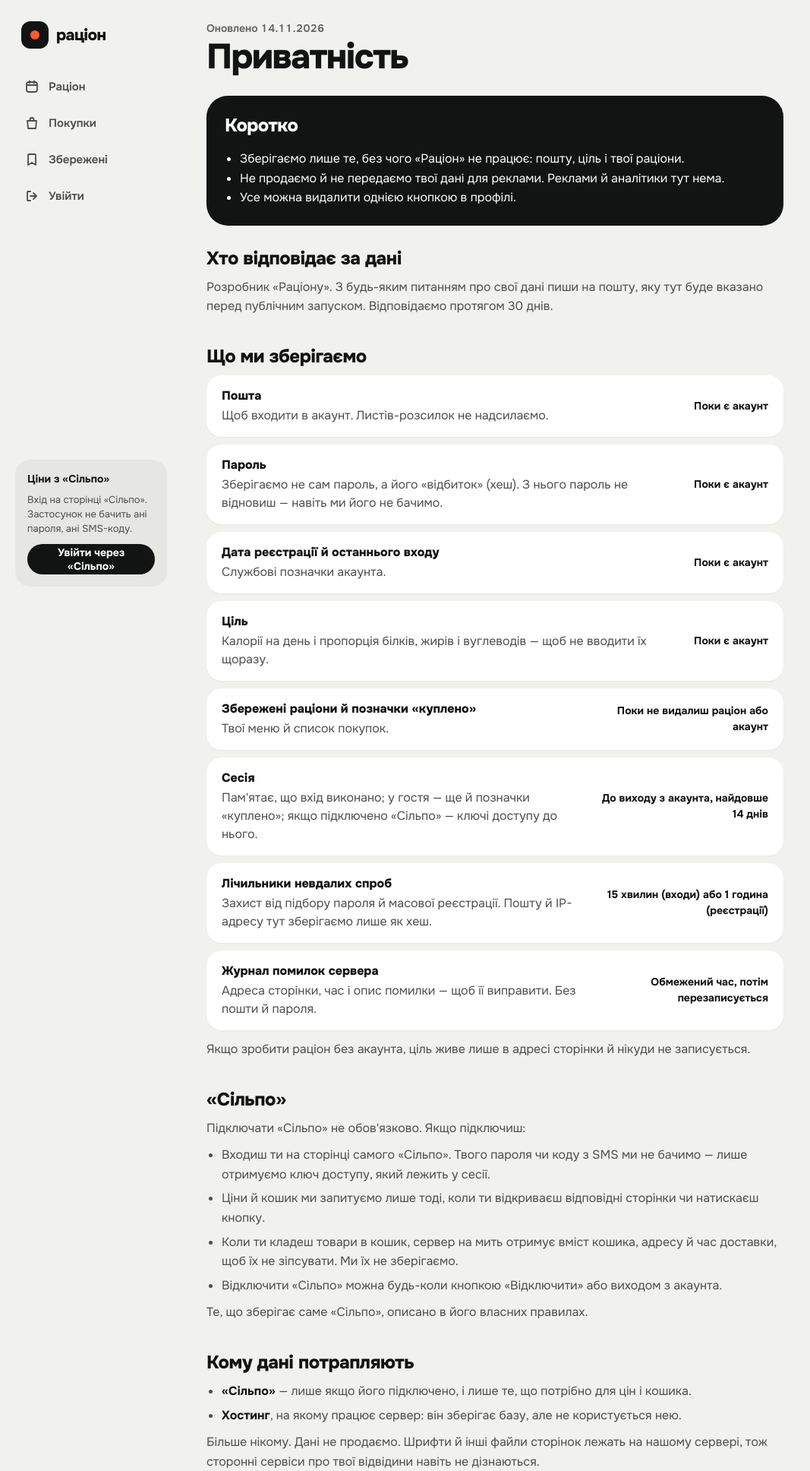
After one commit to YaroslavBoichuk1/calorie-planner, a Django app: page /privacy/ in a window 1280 px wide. The commit adds this page. Shown: the top 1936 px of the page at 76% size, without its empty margins (0-1067 px from the left). Run offline with Django 4.2, Linux system fonts and the light colour scheme; parts of the project's set-up code (start-up, migrations or seed data) failed here and were passed over; some libraries are stand-ins or nearby versions.

Commit message:
Add privacy page and account deletion; self-host the Onest font
The privacy page lists what the app stores, why and for how long, who
else receives data and how to delete it; limits shown on it come from
settings. The contact email is read from DJANGO_CONTACT_EMAIL, and a
deploy check warns when it is missing.

Account deletion asks for the password, removes the account with its
plans, goal and bought ticks, and clears the session. Wrong passwords
count towards the login lockout.

The Onest font (OFL) is now served from static files instead of Google
Fonts, so pages load nothing from other sites.

```diff
--- a/config/settings.py
+++ b/config/settings.py
@@ -44,6 +44,8 @@ if not SECRET_KEY:
 ALLOWED_HOSTS = env_list('DJANGO_ALLOWED_HOSTS')
 # Звідки приймати форми через HTTPS, наприклад: https://racion.example.com
 CSRF_TRUSTED_ORIGINS = env_list('DJANGO_CSRF_TRUSTED_ORIGINS')
+# Пошта для питань про дані — показується на сторінці приватності. Перед викладанням обов'язкова.
+CONTACT_EMAIL = os.environ.get('DJANGO_CONTACT_EMAIL', '').strip()
 
 
 INSTALLED_APPS = [
--- a/nutrition/apps.py
+++ b/nutrition/apps.py
@@ -4,3 +4,6 @@ from django.apps import AppConfig
 class NutritionConfig(AppConfig):
     default_auto_field = 'django.db.models.BigAutoField'
     name = 'nutrition'
+
+    def ready(self):
+        from . import checks  # noqa: F401 — реєструє власні перевірки
--- a/nutrition/forms.py
+++ b/nutrition/forms.py
@@ -1,4 +1,4 @@
-"""Форми акаунта: реєстрація й вхід за поштою."""
+"""Форми акаунта: реєстрація, вхід за поштою й видалення акаунта."""
 from django import forms
 from django.contrib.auth import authenticate, get_user_model, password_validation
 from django.core.exceptions import ValidationError
@@ -65,6 +65,21 @@ class RegisterForm(forms.Form):
         return get_user_model().objects.create_user(username=email, email=email, password=self.cleaned_data['password1'])
 
 
+class DeleteAccountForm(forms.Form):
+    """Підтвердження видалення акаунта паролем: щоб ніхто не стер чужий акаунт із забутого відкритого браузера."""
+    password = password_field('Пароль', 'current-password')
+
+    def __init__(self, user, *args, **kwargs):
+        super().__init__(*args, **kwargs)
+        self.user = user
+
+    def clean_password(self):
+        password = self.cleaned_data['password']
+        if not self.user.check_password(password):
+            raise ValidationError('Пароль не підходить.')
+        return password
+
+
 class LoginForm(forms.Form):
     email = email_field()
     password = password_field('Пароль', 'current-password')
--- a/nutrition/static/nutrition/style.css
+++ b/nutrition/static/nutrition/style.css
@@ -1,3 +1,26 @@
+/* === Шрифт Onest — лежить у проєкті (fonts/, ліцензія OFL), а не на серверах Google ===
+   Один «змінний» файл містить усі товщини 100–900; браузер вантажить лише ті частини алфавіту, які є на сторінці. */
+@font-face {
+    font-family: Onest; font-style: normal; font-weight: 100 900; font-display: swap;
+    src: url('fonts/onest-cyrillic-ext.woff2') format('woff2');
+    unicode-range: U+0460-052F, U+1C80-1C8A, U+20B4, U+2DE0-2DFF, U+A640-A69F, U+FE2E-FE2F;
+}
+@font-face {
+    font-family: Onest; font-style: normal; font-weight: 100 900; font-display: swap;
+    src: url('fonts/onest-cyrillic.woff2') format('woff2');
+    unicode-range: U+0301, U+0400-045F, U+0490-0491, U+04B0-04B1, U+2116;
+}
+@font-face {
+    font-family: Onest; font-style: normal; font-weight: 100 900; font-display: swap;
+    src: url('fonts/onest-latin-ext.woff2') format('woff2');
+    unicode-range: U+0100-02BA, U+02BD-02C5, U+02C7-02CC, U+02CE-02D7, U+02DD-02FF, U+0304, U+0308, U+0329, U+1D00-1DBF, U+1E00-1E9F, U+1EF2-1EFF, U+2020, U+20A0-20AB, U+20AD-20C0, U+2113, U+2C60-2C7F, U+A720-A7FF;
+}
+@font-face {
+    font-family: Onest; font-style: normal; font-weight: 100 900; font-display: swap;
+    src: url('fonts/onest-latin.woff2') format('woff2');
+    unicode-range: U+0000-00FF, U+0131, U+0152-0153, U+02BB-02BC, U+02C6, U+02DA, U+02DC, U+0304, U+0308, U+0329, U+2000-206F, U+20AC, U+2122, U+2191, U+2193, U+2212, U+2215, U+FEFF, U+FFFD;
+}
+
 /* === Палітра й основа (за макетами від 9 листопада) === */
 :root {
     --bg: #F1F1EE;
@@ -247,6 +270,37 @@ button:focus-visible, a:focus-visible, input:focus-visible, select:focus-visible
 .auth-switch { margin: 16px 0 0; font-size: 15px; color: var(--muted-strong); }
 .auth-switch a { color: var(--protein); font-weight: 700; }
 .account-email { font-size: 18px; font-weight: 700; overflow-wrap: anywhere; }
+.account-links { display: flex; flex-wrap: wrap; justify-content: space-between; gap: 8px 24px; }
+.auth-switch a.link-danger { color: #C2410C; }
+.field-hint a { color: var(--protein); font-weight: 700; }
+.delete-what { margin: 0; font-size: 16px; overflow-wrap: anywhere; }
+.delete-list { margin: 0; padding-left: 20px; color: var(--muted-strong); line-height: 1.6; }
+.btn-delete { background: #C2410C; color: #FFFFFF; }
+.btn-delete:hover { background: #9A3412; color: #FFFFFF; }
+
+/* === Сторінка «Приватність» === */
+.legal { max-width: 760px; display: flex; flex-direction: column; gap: 28px; }
+.legal .page-head { margin-bottom: 0; }
+.legal-summary ul { margin: 0; padding-left: 20px; line-height: 1.6; }
+.legal-section h2 { margin: 0 0 10px; font-size: 24px; font-weight: 800; letter-spacing: -0.02em; }
+.legal-section p, .legal-section ul { margin: 0 0 10px; line-height: 1.6; color: var(--muted-strong); }
+.legal-section ul { padding-left: 20px; }
+.legal-section li + li { margin-top: 6px; }
+.legal-section b { color: var(--ink); }
+.legal-section a { color: var(--protein); font-weight: 700; overflow-wrap: anywhere; }
+.legal-section code { font-size: 0.92em; padding: 1px 6px; border-radius: 6px; background: var(--soft); }
+.data-list { margin: 0 0 12px; display: flex; flex-direction: column; gap: 10px; }
+.data-item {
+    display: grid; grid-template-columns: 1fr auto; gap: 4px 16px; padding: 16px 20px;
+    border-radius: 20px; background: var(--card); box-shadow: var(--shadow);
+}
+.data-item dt { font-weight: 800; }
+.data-item dd { margin: 0; grid-column: 1; color: var(--muted-strong); line-height: 1.5; }
+.data-item .data-keep { grid-column: 2; grid-row: 1 / span 2; align-self: center; max-width: 220px; text-align: right; font-size: 14px; font-weight: 700; color: var(--ink); }
+@media (max-width: 700px) {
+    .data-item { grid-template-columns: 1fr; }
+    .data-item .data-keep { grid-column: 1; grid-row: auto; max-width: none; text-align: left; }
+}
 
 /* === Панель «Ціль» на сторінці «Раціон» === */
 .goal-panel { margin-bottom: 20px; border-radius: 24px; background: var(--card); box-shadow: var(--shadow); }
--- a/nutrition/templates/nutrition/account.html
+++ b/nutrition/templates/nutrition/account.html
@@ -20,5 +20,9 @@
             <button type="submit" class="btn btn-ghost btn-wide">Вийти</button>
         </form>
     </section>
+    <p class="auth-switch account-links">
+        <a href="{% url 'privacy' %}">Приватність</a>
+        <a href="{% url 'delete_account' %}" class="link-danger">Видалити акаунт</a>
+    </p>
 </div>
 {% endblock %}
--- a/nutrition/templates/nutrition/base.html
+++ b/nutrition/templates/nutrition/base.html
@@ -5,8 +5,7 @@
     <meta charset="UTF-8">
     <meta name="viewport" content="width=device-width, initial-scale=1">
     <title>{% block title %}Раціон{% endblock %}</title>
-    <link rel="preconnect" href="https://fonts.googleapis.com">
-    <link href="https://fonts.googleapis.com/css2?family=Onest:wght@400;500;600;700;800&display=swap" rel="stylesheet">
+    <link rel="preload" href="{% static 'nutrition/fonts/onest-cyrillic.woff2' %}" as="font" type="font/woff2" crossorigin>
     <link rel="stylesheet" href="{% static 'nutrition/style.css' %}">
 </head>
 <body>
@@ -28,7 +27,7 @@
 
         {% block content %}{% endblock %}
 
-        <footer class="site-footer">Харчова цінність продуктів: <a href="https://fdc.nal.usda.gov/" target="_blank" rel="noopener">USDA FoodData Central</a>.</footer>
+        <footer class="site-footer">Харчова цінність продуктів: <a href="https://fdc.nal.usda.gov/" target="_blank" rel="noopener">USDA FoodData Central</a> · <a href="{% url 'privacy' %}">Приватність</a></footer>
     </main>
 </div>
 
--- /dev/null
+++ b/nutrition/templates/nutrition/privacy.html
@@ -0,0 +1,125 @@
+{% extends 'nutrition/base.html' %}
+
+{% block title %}Приватність{% endblock %}
+
+{% block content %}
+<article class="legal">
+    <header class="page-head">
+        <div>
+            <div class="eyebrow num">Оновлено {{ updated|date:"d.m.Y" }}</div>
+            <h1 class="page-title">Приватність</h1>
+        </div>
+    </header>
+
+    <section class="panel panel-dark legal-summary" aria-label="Коротко">
+        <h2 class="panel-title">Коротко</h2>
+        <ul>
+            <li>Зберігаємо лише те, без чого «Раціон» не працює: пошту, ціль і твої раціони.</li>
+            <li>Не продаємо й не передаємо твої дані для реклами. Реклами й аналітики тут нема.</li>
+            <li>Усе можна видалити однією кнопкою в профілі.</li>
+        </ul>
+    </section>
+
+    <section class="legal-section">
+        <h2>Хто відповідає за дані</h2>
+        <p>Розробник «Раціону». З будь-яким питанням про свої дані пиши на
+            {% if contact_email %}<a href="mailto:{{ contact_email }}">{{ contact_email }}</a>{% else %}пошту, яку тут буде вказано перед публічним запуском{% endif %}.
+            Відповідаємо протягом 30 днів.</p>
+    </section>
+
+    <section class="legal-section">
+        <h2>Що ми зберігаємо</h2>
+        <dl class="data-list">
+            <div class="data-item">
+                <dt>Пошта</dt>
+                <dd>Щоб входити в акаунт. Листів-розсилок не надсилаємо.</dd>
+                <dd class="data-keep">Поки є акаунт</dd>
+            </div>
+            <div class="data-item">
+                <dt>Пароль</dt>
+                <dd>Зберігаємо не сам пароль, а його «відбиток» (хеш). З нього пароль не відновиш — навіть ми його не бачимо.</dd>
+                <dd class="data-keep">Поки є акаунт</dd>
+            </div>
+            <div class="data-item">
+                <dt>Дата реєстрації й останнього входу</dt>
+                <dd>Службові позначки акаунта.</dd>
+                <dd class="data-keep">Поки є акаунт</dd>
+            </div>
+            <div class="data-item">
+                <dt>Ціль</dt>
+                <dd>Калорії на день і пропорція білків, жирів і вуглеводів — щоб не вводити їх щоразу.</dd>
+                <dd class="data-keep">Поки є акаунт</dd>
+            </div>
+            <div class="data-item">
+                <dt>Збережені раціони й позначки «куплено»</dt>
+                <dd>Твої меню й список покупок.</dd>
+                <dd class="data-keep">Поки не видалиш раціон або акаунт</dd>
+            </div>
+            <div class="data-item">
+                <dt>Сесія</dt>
+                <dd>Пам'ятає, що вхід виконано; у гостя — ще й позначки «куплено»; якщо підключено «Сільпо» — ключі доступу до нього.</dd>
+                <dd class="data-keep">До виходу з акаунта, найдовше {{ session_days }} днів</dd>
+            </div>
+            <div class="data-item">
+                <dt>Лічильники невдалих спроб</dt>
+                <dd>Захист від підбору пароля й масової реєстрації. Пошту й IP-адресу тут зберігаємо лише як хеш.</dd>
+                <dd class="data-keep">{{ lockout_minutes }} хвилин (входи) або {{ register_window_hours }} година (реєстрації)</dd>
+            </div>
+            <div class="data-item">
+                <dt>Журнал помилок сервера</dt>
+                <dd>Адреса сторінки, час і опис помилки — щоб її виправити. Без пошти й пароля.</dd>
+                <dd class="data-keep">Обмежений час, потім перезаписується</dd>
+            </div>
+        </dl>
+        <p>Якщо зробити раціон без акаунта, ціль живе лише в адресі сторінки й нікуди не записується.</p>
+    </section>
+
+    <section class="legal-section">
+        <h2>«Сільпо»</h2>
+        <p>Підключати «Сільпо» не обов'язково. Якщо підключиш:</p>
+        <ul>
+            <li>Входиш ти на сторінці самого «Сільпо». Твого пароля чи коду з SMS ми не бачимо — лише отримуємо ключ доступу, який лежить у сесії.</li>
+            <li>Ціни й кошик ми запитуємо лише тоді, коли ти відкриваєш відповідні сторінки чи натискаєш кнопку.</li>
+            <li>Коли ти кладеш товари в кошик, сервер на мить отримує вміст кошика, адресу й час доставки, щоб їх не зіпсувати. Ми їх не зберігаємо.</li>
+            <li>Відключити «Сільпо» можна будь-коли кнопкою «Відключити» або виходом з акаунта.</li>
+        </ul>
+        <p>Те, що зберігає саме «Сільпо», описано в його власних правилах.</p>
+    </section>
+
+    <section class="legal-section">
+        <h2>Кому дані потрапляють</h2>
+        <ul>
+            <li><b>«Сільпо»</b> — лише якщо його підключено, і лише те, що потрібно для цін і кошика.</li>
+            <li><b>Хостинг</b>, на якому працює сервер: він зберігає базу, але не користується нею.</li>
+        </ul>
+        <p>Більше нікому. Дані не продаємо. Шрифти й інші файли сторінок лежать на нашому сервері, тож сторонні сервіси про твої відвідини навіть не дізнаються.</p>
+    </section>
+
+    <section class="legal-section">
+        <h2>Кукі</h2>
+        <p>Лише ті, без яких сайт не працює: <code>sessionid</code> (сесія), <code>csrftoken</code> (захист форм від підробки)
+            і <code>messages</code> (одноразові повідомлення на зразок «Раціон збережено»). Рекламних і аналітичних кукі нема — тому й питання про згоду не з'являється.</p>
+    </section>
+
+    <section class="legal-section">
+        <h2>Твої права</h2>
+        <ul>
+            <li><b>Видалити все.</b> Кнопка «Видалити акаунт» у профілі стирає акаунт, ціль, раціони й позначки одразу.
+                У резервних копіях бази вони можуть пробути ще до 30 днів, доки копія не перезапишеться.</li>
+            <li><b>Дізнатися, що про тебе зберігається, отримати копію чи виправити</b> — напиши нам на пошту вище.</li>
+            <li><b>Поскаржитися</b> Уповноваженому Верховної Ради України з прав людини, якщо вважаєш, що ми порушуємо закон «Про захист персональних даних».</li>
+        </ul>
+    </section>
+
+    <section class="legal-section">
+        <h2>Як ми бережемо дані</h2>
+        <p>Сайт працює лише через захищене з'єднання HTTPS. Паролі зберігаються як хеш. Після кількох невдалих спроб вхід тимчасово блокується.
+            Чужі раціони побачити не можна: кожен бачить лише свої.</p>
+    </section>
+
+    <section class="legal-section">
+        <h2>Зміни</h2>
+        <p>Якщо щось тут зміниться, оновимо цю сторінку й дату вгорі.</p>
+    </section>
+</article>
+{% endblock %}
--- a/nutrition/templates/nutrition/register.html
+++ b/nutrition/templates/nutrition/register.html
@@ -19,6 +19,7 @@
         {% include 'nutrition/_field.html' with field=form.password1 hint=password_hint %}
         {% include 'nutrition/_field.html' with field=form.password2 %}
         <button type="submit" class="btn btn-accent btn-wide">Створити акаунт</button>
+        <p class="field-hint">Що ми зберігаємо і як усе видалити — на сторінці <a href="{% url 'privacy' %}">«Приватність»</a>.</p>
     </form>
     <p class="auth-switch">Уже є акаунт? <a href="{% url 'login' %}{% if next %}?next={{ next|urlencode }}{% endif %}">Увійти</a></p>
 </div>
--- a/nutrition/urls.py
+++ b/nutrition/urls.py
@@ -7,6 +7,8 @@ urlpatterns = [
     path('accounts/register/', account_views.register_view, name='register'),
     path('accounts/login/', account_views.login_view, name='login'),
     path('accounts/logout/', account_views.logout_view, name='logout'),
+    path('accounts/delete/', account_views.delete_account_view, name='delete_account'),
+    path('privacy/', account_views.privacy_view, name='privacy'),
     path('', views.planner_view, name='planner'),
     # Окремої сторінки «Ціль» більше нема: старі посилання ведуть на «Раціон» з тими самими параметрами
     path('goal/', RedirectView.as_view(pattern_name='planner', query_string=True)),
```
Also changed, not shown: nutrition/account_views.py (+50 -3 lines), nutrition/checks.py (added, +15 -0 lines), nutrition/static/nutrition/fonts/OFL.txt (added, +93 -0 lines), nutrition/templates/nutrition/delete_account.html (added, +31 -0 lines), nutrition/tests.py (+115 -2 lines), nutrition/static/nutrition/fonts/onest-cyrillic-ext.woff2 (added), nutrition/static/nutrition/fonts/onest-cyrillic.woff2 (added), nutrition/static/nutrition/fonts/onest-latin-ext.woff2 (added), nutrition/static/nutrition/fonts/onest-latin.woff2 (added), 1 other file.
